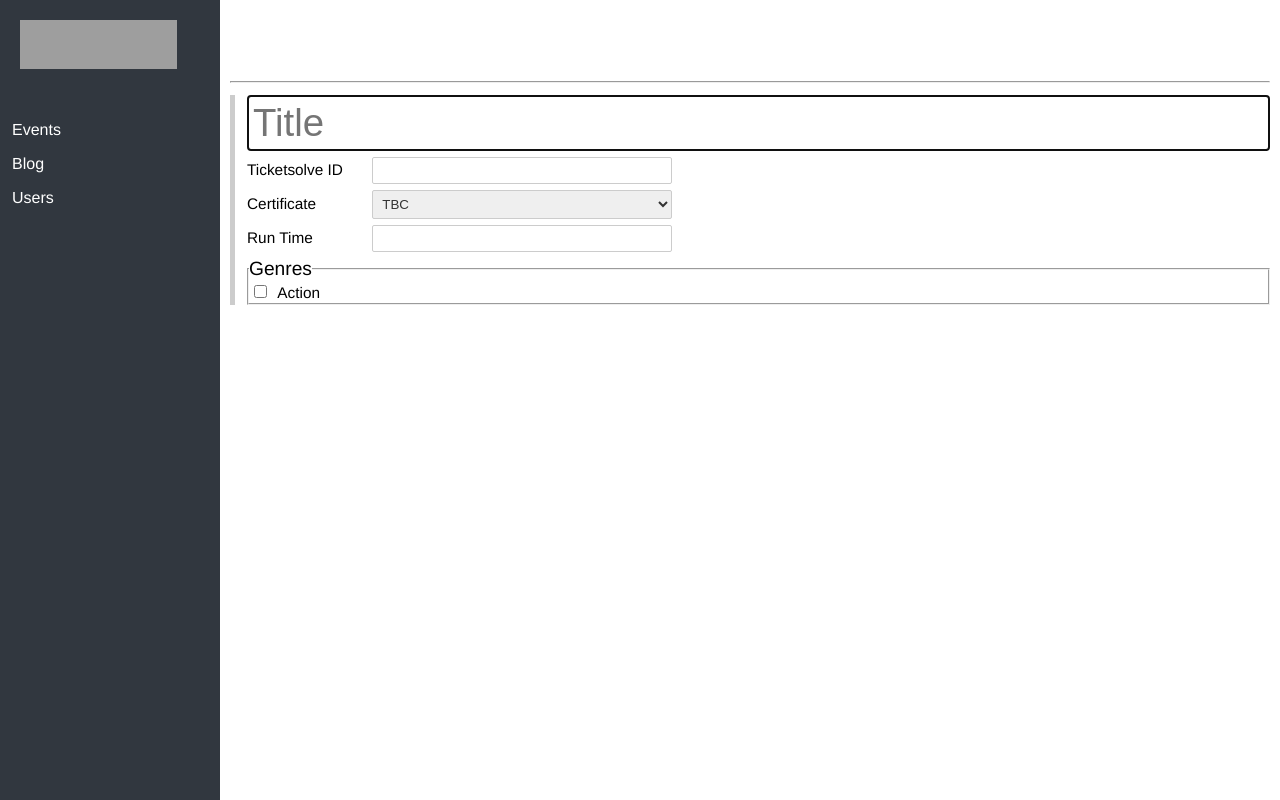
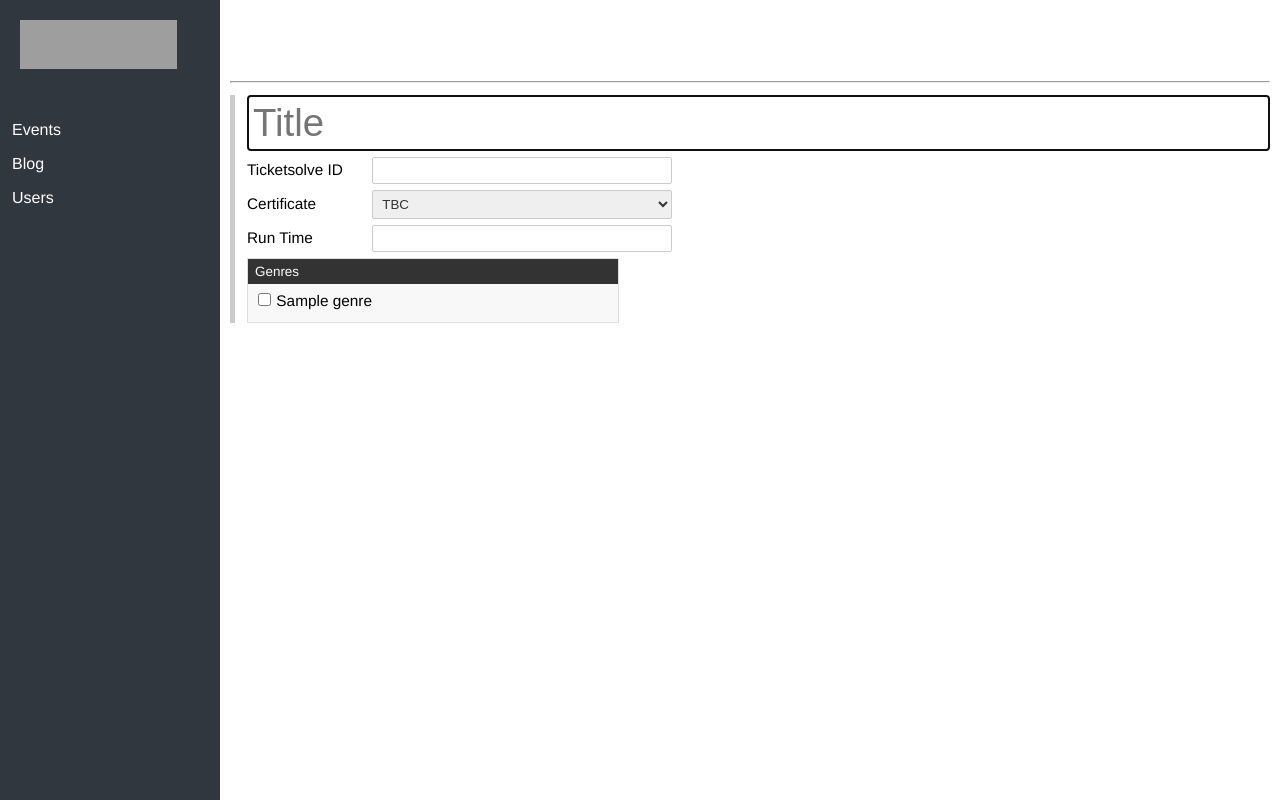
Before and after one commit to samuellaycock/wyeside-arts, a PHP site: template views/backend/events/create.twig in a window 1280 px wide. Run offline with PHP 8.4, Linux system fonts and the light colour scheme; the template is opened without the code that fills it: most values are stand-ins (such as "Sample title", 1, 10 or a date in 2020); some libraries are stand-ins or nearby versions; grey boxes are pictures that could not be loaded.

Commit message:
genre display update

```diff
--- a/src/App/Controller/AppController.php
+++ b/src/App/Controller/AppController.php
@@ -3,6 +3,7 @@
 namespace App\Controller;
 
 
+use Doctrine\ORM\EntityManager;
 use Slim\Slim;
 
 
@@ -12,6 +13,9 @@ class AppController
     /** @var Slim*/
     protected $app;
 
+    /** @var EntityManager */
+    protected $em;
+
 
     /**
      * AppController constructor.
@@ -20,6 +24,7 @@ class AppController
     public function __construct(Slim $app)
     {
         $this->app = $app;
+        $this->em = $this->app->container->get('em');
     }
 
 }
--- a/src/App/Model/Entity/Genre.php
+++ b/src/App/Model/Entity/Genre.php
@@ -6,7 +6,7 @@
 namespace App\Model\Entity;
 
 /**
- * @Entity
+ * @Entity(repositoryClass="App\Model\Repo\GenreRepo")
  * @Table(name="eventgenre")
  */
 class Genre
--- a/src/App/Model/Entity/Image.php
+++ b/src/App/Model/Entity/Image.php
@@ -7,7 +7,7 @@ namespace App\Model\Entity;
 
 
 /**
- * @Entity
+ * @EntityrepositoryClass="App\Model\RepoImageRepo")
  * @Table(name="eventimage")
  */
 class Image
--- a/src/App/Model/Entity/Showing.php
+++ b/src/App/Model/Entity/Showing.php
@@ -7,7 +7,7 @@ namespace App\Model\Entity;
 
 
 /**
- * @Entity
+ * @EntityrepositoryClass="App\Model\Repo\ShowingRepo")
  * @Table(name="eventdate")
  */
 class Showing
--- a/src/App/Model/Entity/Tweet.php
+++ b/src/App/Model/Entity/Tweet.php
@@ -6,7 +6,7 @@
 namespace App\Model\Entity;
 
 /**
- * @Entity
+ * @EntityrepositoryClass="App\Model\Repo\TweetRepo")
  * @Table(name="twitter")
  */
 class Tweet
--- a/src/App/Model/Repo/ShowingRepo.php
+++ b/src/App/Model/Repo/ShowingRepo.php
@@ -9,7 +9,7 @@ namespace App\Model\Repo;
 use Doctrine\ORM\EntityRepository;
 
 
-class GenreRepo extends EntityRepository
+class ShowingRepo extends EntityRepository
 {
 
 
--- a/views/backend/events/create.twig
+++ b/views/backend/events/create.twig
@@ -35,7 +35,12 @@
         <br>
         <fieldset>
             <legend>Genres</legend>
-            <input type="checkbox" name="genre-1" id="genre-1"> <label for="genre-1">Action</label>
+            {% for genre in genres %}
+                <div class="genre-block" style="width:200px;display:inline-block;">
+                    <input type="checkbox" name="genre-{{ genre.getId() }}" id="genre-{{ genre.getId() }}">
+                    <label for="genre-{{ genre.getId(0) }}">{{ genre.getName() }}</label>
+                </div>
+            {% endfor %}
         </fieldset>
     </form>
 
--- a/web/css/form.css
+++ b/web/css/form.css
@@ -23,6 +23,24 @@ input, textarea, select, button {
 }
 input[type=checkbox]{
     padding: 0;
-    margin:5px;
     width: auto;
 }
+fieldset {
+    border: solid 1px #ddd;
+    background-color: #f8f8f8;
+    position: relative;
+    width:auto;
+    display: inline-block;
+    min-width: 350px;
+    padding: 30px 10px 10px 10px;
+}
+fieldset legend {
+    font-size:0.7em;
+    background-color: #333;
+    color:#fff;
+    padding: 5px 7px;
+    position: absolute;
+    left:0;
+    top:0;
+    right:0;
+}
```
Also changed, not shown: src/App/Model/Repo/GenreRepo.php (+10 -0 lines), src/Backend/Controller/EventsController.php (+17 -4 lines).
